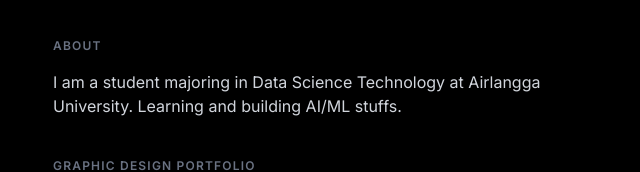
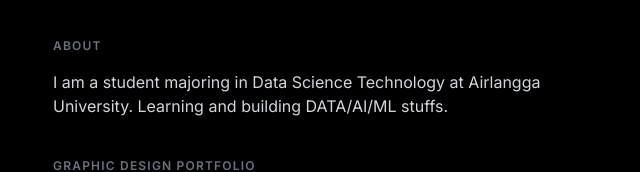
Before and after one commit to harvestwalukow/harvestwalukow.github.io, a Next.js app: page / in a window 1280 px wide. Shown: the part 170-342 px from the top of the page, without its empty margins (319-959 px from the left). Built offline with nearby package versions, Linux system fonts and the light colour scheme.

Commit message:
add data to desc

```diff
--- a/app/page.tsx
+++ b/app/page.tsx
@@ -79,7 +79,7 @@ export default function Home() {
         </h2>
         <p className="mt-4 text-gray-300">
           I am a student majoring in Data Science Technology at Airlangga
-          University. Learning and building AI/ML stuffs.
+          University. Learning and building DATA/AI/ML stuffs.
         </p>
       </section>
 
```
